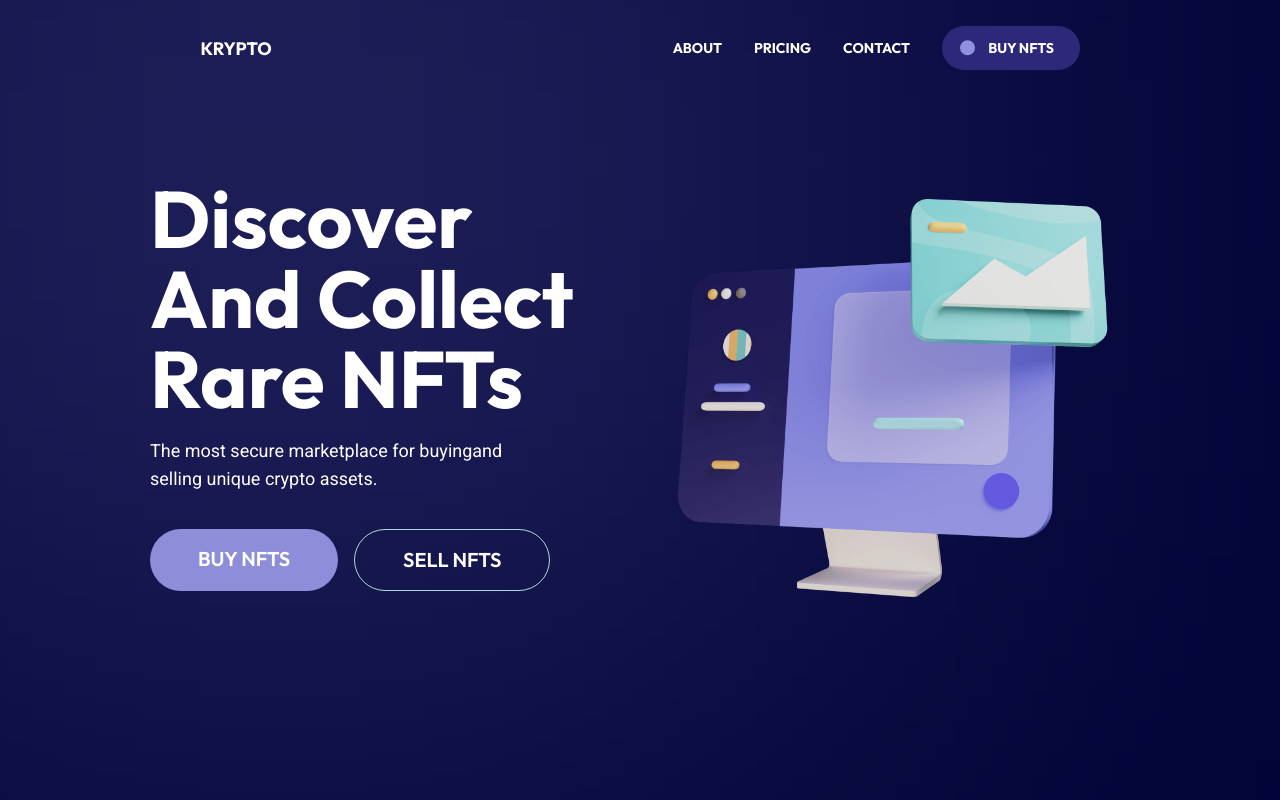
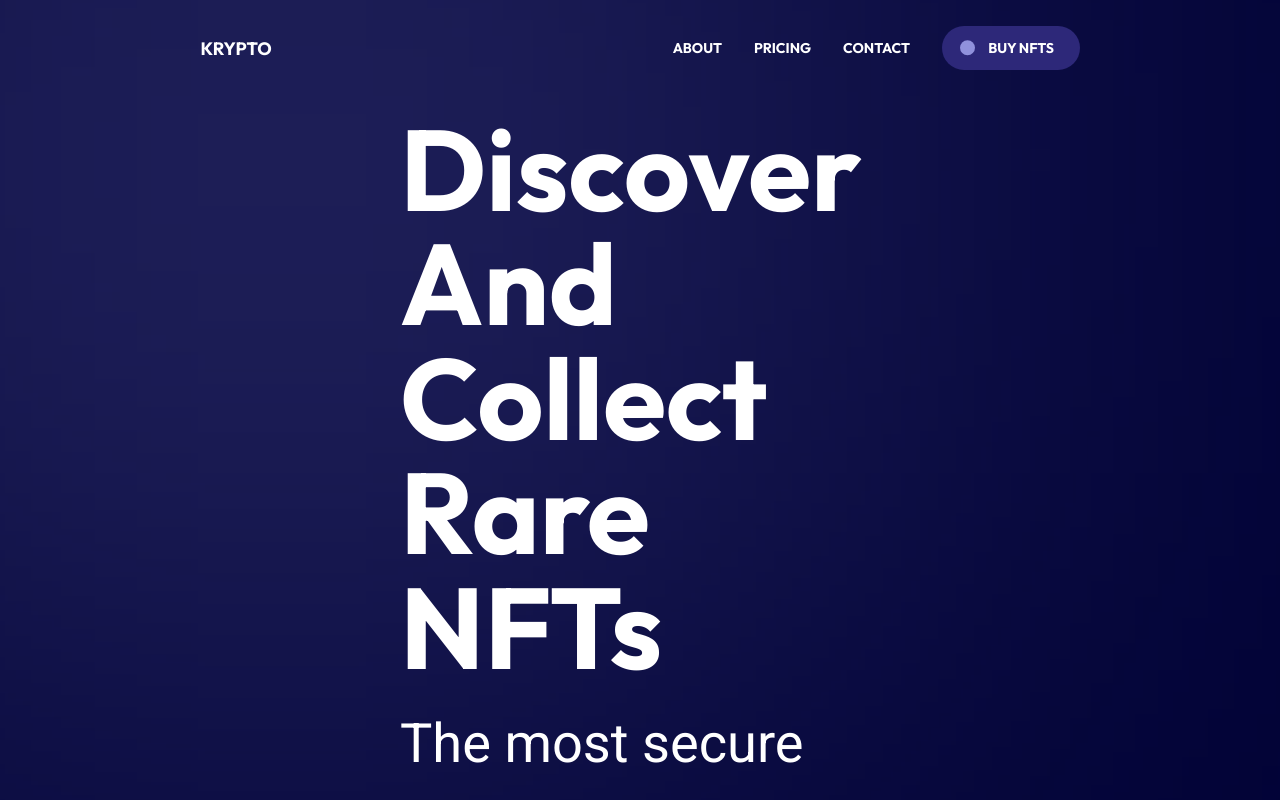
Before and after one commit to johdasgran/krypto, a website: page index.html in a window 1280 px wide. Shown: the top 800 px of the page. Drawn offline with nearby package versions, Linux system fonts and the light colour scheme; files that its build step writes are made by us from their sources.

Commit message:
update hero

```diff
--- a/assets/sass/layout/_hero.scss
+++ b/assets/sass/layout/_hero.scss
@@ -3,17 +3,19 @@
   flex-direction: column;
   place-content: center;
   place-items: center;
-  max-width: 1200px;
+  // max-width: 1200px;
   color: $color-text;
   margin: 0 auto;
-  margin-top: 52px;
+  margin-top: 2vh;
+  padding: 0 6vw;
 
   &__information {
     max-width: 480px;
   }
 
   &__information h1 {
-    font-size: 8rem;
+    // font-size: 8rem;
+    font-size: 11.875vw;
     font-weight: 700;
     text-transform: capitalize;
     line-height: 100%;
@@ -21,11 +23,12 @@
   }
 
   &__information p {
-    font-size: 1.8rem;
-    line-height: 2.8rem;
+    // font-size: 1.8rem;
+    font-size: 5.625vw;
+    line-height: 8.75vw;
     font-weight: 400;
     font-family: $font-secondary;
-    max-width: 380px;
+    // max-width: 380px;
   }
 
   &__information &__buttons {
@@ -46,6 +49,18 @@
   }
 
   @include setQuery(Mobile-L) {
+
+  &__information h1 {
+    // font-size: 8rem;
+    font-size: 8.941176470588236vw;
+    margin-bottom: 18px;
+  }
+
+  &__information p {
+    // font-size: 1.8rem;
+    font-size: 4.235294117647059vw;
+    line-height: 6.588235294117648vw;
+  }
   }
 
   @include setQuery(Tablet) {
--- a/assets/sass/utilities/_globals.scss
+++ b/assets/sass/utilities/_globals.scss
@@ -16,7 +16,6 @@ $bg-button-secondary: transparent;
 html {
   font-size: 62.5%;
   font-family: $font-primary;
-  // min-width: 320px;
 }
 
 body {
--- a/index.html
+++ b/index.html
@@ -54,18 +54,22 @@
             The most secure marketplace for buyingand selling unique crypto
             assets.
           </p>
-          <div class="hero__buttons">
+          <!-- <div class="hero__buttons">
             <a class="button button__primary">buy nfts</a>
             <a class="button button__secondary">SELL nfts</a>
-          </div>
+          </div> -->
         </div>
 
-        <div class="hero__image">
+
+
+
+
+        <!-- <div class="hero__image">
           <img
             src="./assets/images/hero.png"
             alt="Discover And Collect Rare NFTs"
           />
-        </div>
+        </div> -->
       </section>
     </main>
 
```
